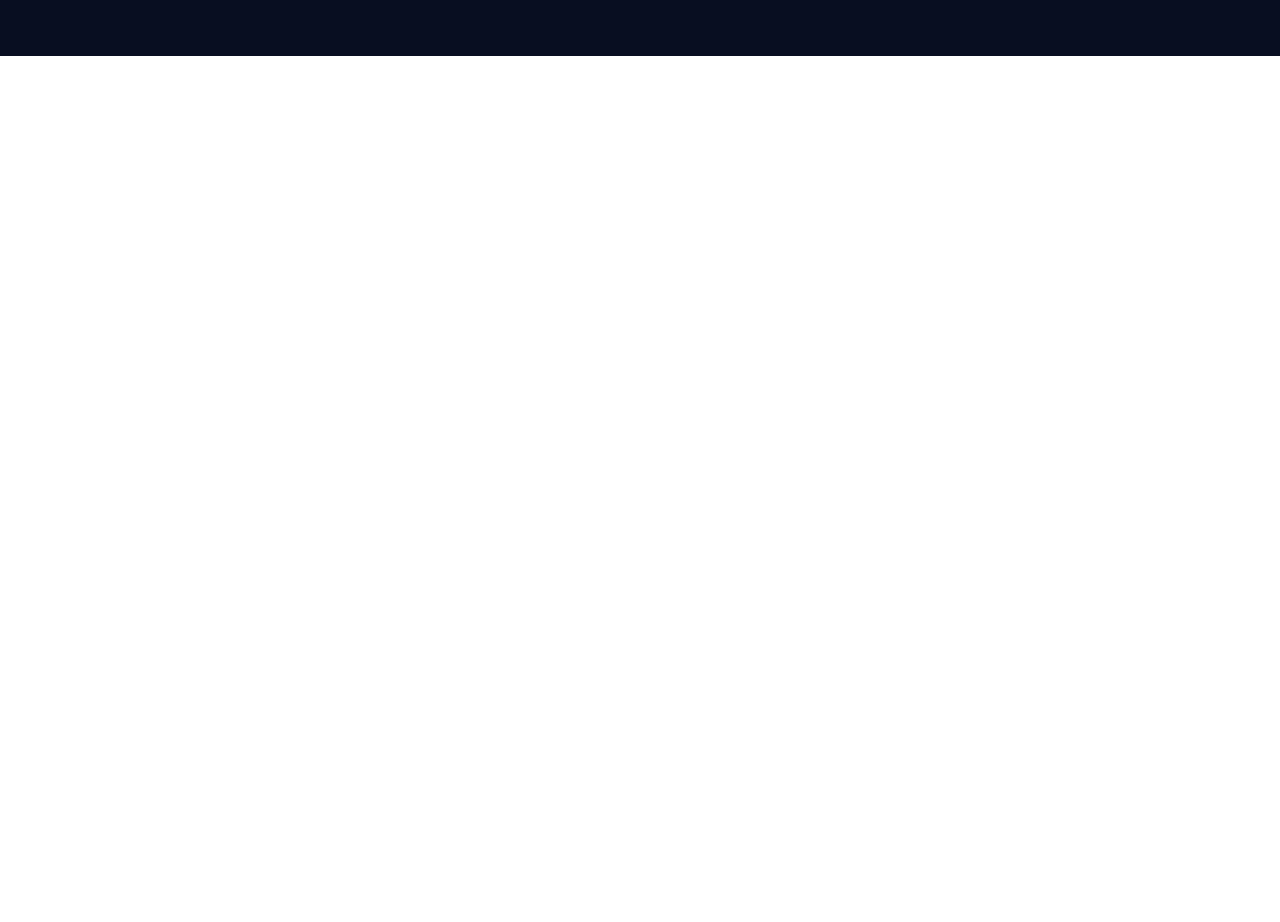
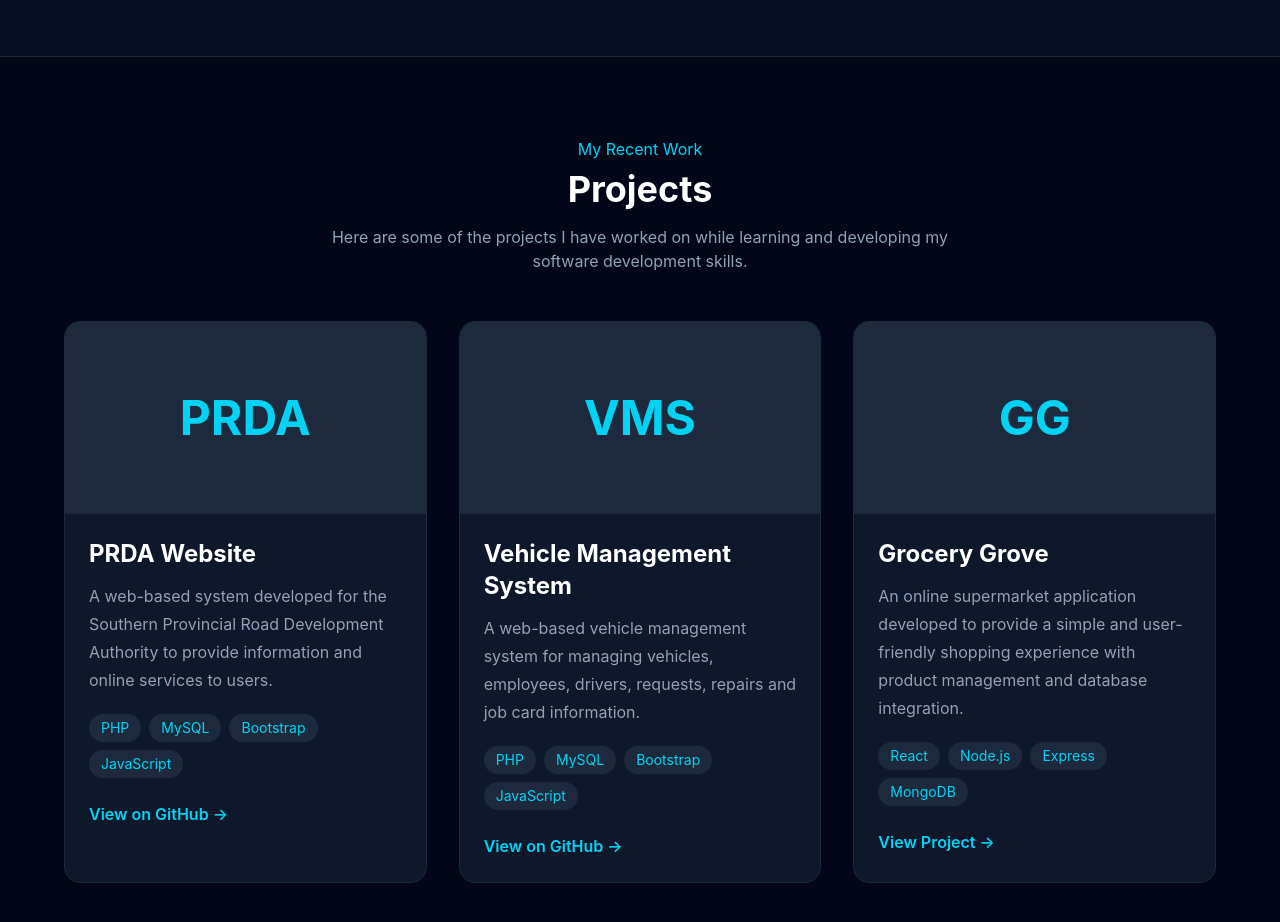
Before and after one commit to SAWANDI2001/my-portfolio, a React (Vite) app: page / in a window 1280 px wide. Shown: the part 2720-3642 px from the top of the page. Before the commit the page ends 2776 px from the top, so only its background shows below. Built offline with nearby package versions, Linux system fonts and the light colour scheme.

Commit message:
Add Projects section

```diff
--- a/src/App.jsx
+++ b/src/App.jsx
@@ -331,6 +331,158 @@ function App() {
           </div>
         </div>
       </section>
+
+      {/* Projects Section */}
+      <section id="projects" className="border-t border-slate-800 px-6 py-20">
+        <div className="mx-auto max-w-6xl">
+          {/* Section Title */}
+          <div className="mb-12 text-center">
+            <p className="text-cyan-400">My Recent Work</p>
+
+            <h2 className="mt-2 text-4xl font-bold">Projects</h2>
+
+            <p className="mx-auto mt-4 max-w-2xl text-slate-400">
+              Here are some of the projects I have worked on while learning and
+              developing my software development skills.
+            </p>
+          </div>
+
+          {/* Project Cards */}
+          <div className="grid gap-8 md:grid-cols-2 lg:grid-cols-3">
+            {/* Project 1 */}
+            <div className="group overflow-hidden rounded-2xl border border-slate-800 bg-slate-900 transition duration-300 hover:-translate-y-2 hover:border-cyan-400">
+              <div className="flex h-48 items-center justify-center bg-slate-800">
+                <span className="text-5xl font-bold text-cyan-400">PRDA</span>
+              </div>
+
+              <div className="p-6">
+                <h3 className="text-2xl font-bold">PRDA Website</h3>
+
+                <p className="mt-3 leading-7 text-slate-400">
+                  A web-based system developed for the Southern Provincial Road
+                  Development Authority to provide information and online
+                  services to users.
+                </p>
+
+                <div className="mt-5 flex flex-wrap gap-2">
+                  <span className="rounded-full bg-slate-800 px-3 py-1 text-sm text-cyan-400">
+                    PHP
+                  </span>
+
+                  <span className="rounded-full bg-slate-800 px-3 py-1 text-sm text-cyan-400">
+                    MySQL
+                  </span>
+
+                  <span className="rounded-full bg-slate-800 px-3 py-1 text-sm text-cyan-400">
+                    Bootstrap
+                  </span>
+
+                  <span className="rounded-full bg-slate-800 px-3 py-1 text-sm text-cyan-400">
+                    JavaScript
+                  </span>
+                </div>
+
+                <a
+                  href="https://github.com/SAWANDI2001/prda.sp.gov.lk"
+                  target="_blank"
+                  rel="noopener noreferrer"
+                  className="mt-6 inline-block font-semibold text-cyan-400 hover:text-cyan-300"
+                >
+                  View on GitHub →
+                </a>
+              </div>
+            </div>
+
+            {/* Project 2 */}
+            <div className="group overflow-hidden rounded-2xl border border-slate-800 bg-slate-900 transition duration-300 hover:-translate-y-2 hover:border-cyan-400">
+              <div className="flex h-48 items-center justify-center bg-slate-800">
+                <span className="text-5xl font-bold text-cyan-400">VMS</span>
+              </div>
+
+              <div className="p-6">
+                <h3 className="text-2xl font-bold">
+                  Vehicle Management System
+                </h3>
+
+                <p className="mt-3 leading-7 text-slate-400">
+                  A web-based vehicle management system for managing vehicles,
+                  employees, drivers, requests, repairs and job card
+                  information.
+                </p>
+
+                <div className="mt-5 flex flex-wrap gap-2">
+                  <span className="rounded-full bg-slate-800 px-3 py-1 text-sm text-cyan-400">
+                    PHP
+                  </span>
+
+                  <span className="rounded-full bg-slate-800 px-3 py-1 text-sm text-cyan-400">
+                    MySQL
+                  </span>
+
+                  <span className="rounded-full bg-slate-800 px-3 py-1 text-sm text-cyan-400">
+                    Bootstrap
+                  </span>
+
+                  <span className="rounded-full bg-slate-800 px-3 py-1 text-sm text-cyan-400">
+                    JavaScript
+                  </span>
+                </div>
+
+                <a
+                  href="https://github.com/shehara1234203/vehicle_management-system"
+                  target="_blank"
+                  rel="noopener noreferrer"
+                  className="mt-6 inline-block font-semibold text-cyan-400 hover:text-cyan-300"
+                >
+                  View on GitHub →
+                </a>
+              </div>
+            </div>
+
+            {/* Project 3 */}
+            <div className="group overflow-hidden rounded-2xl border border-slate-800 bg-slate-900 transition duration-300 hover:-translate-y-2 hover:border-cyan-400">
+              <div className="flex h-48 items-center justify-center bg-slate-800">
+                <span className="text-5xl font-bold text-cyan-400">GG</span>
+              </div>
+
+              <div className="p-6">
+                <h3 className="text-2xl font-bold">Grocery Grove</h3>
+
+                <p className="mt-3 leading-7 text-slate-400">
+                  An online supermarket application developed to provide a
+                  simple and user-friendly shopping experience with product
+                  management and database integration.
+                </p>
+
+                <div className="mt-5 flex flex-wrap gap-2">
+                  <span className="rounded-full bg-slate-800 px-3 py-1 text-sm text-cyan-400">
+                    React
+                  </span>
+
+                  <span className="rounded-full bg-slate-800 px-3 py-1 text-sm text-cyan-400">
+                    Node.js
+                  </span>
+
+                  <span className="rounded-full bg-slate-800 px-3 py-1 text-sm text-cyan-400">
+                    Express
+                  </span>
+
+                  <span className="rounded-full bg-slate-800 px-3 py-1 text-sm text-cyan-400">
+                    MongoDB
+                  </span>
+                </div>
+
+                <a
+                  href="#"
+                  className="mt-6 inline-block font-semibold text-cyan-400 hover:text-cyan-300"
+                >
+                  View Project →
+                </a>
+              </div>
+            </div>
+          </div>
+        </div>
+      </section>
     </div>
   );
 }
```
